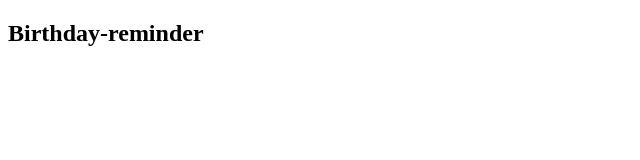
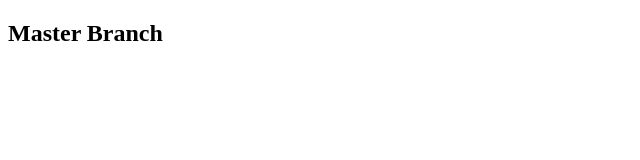
Before and after one commit to julydeath/projects, a React (Create React App) app: page / in a window 1280 px wide. Shown: the top 160 px of the page, without its empty margins (0-640 px from the left). Built offline with nearby package versions, Linux system fonts and the light colour scheme; the HTML template or start-up script is replaced by a standard one.

Commit message:
new changes in master branch

```diff
--- a/src/App.js
+++ b/src/App.js
@@ -3,7 +3,7 @@ import React from "react";
 function App() {
   return (
     <div className="App">
-      <h2>Birthday-reminder</h2>
+      <h2>Master Branch</h2>
     </div>
   );
 }
```
